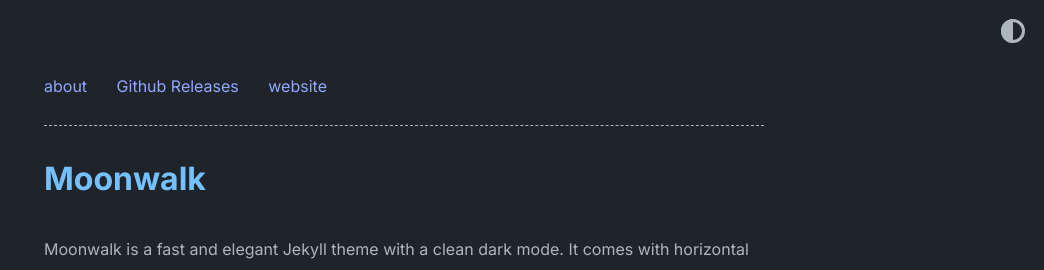
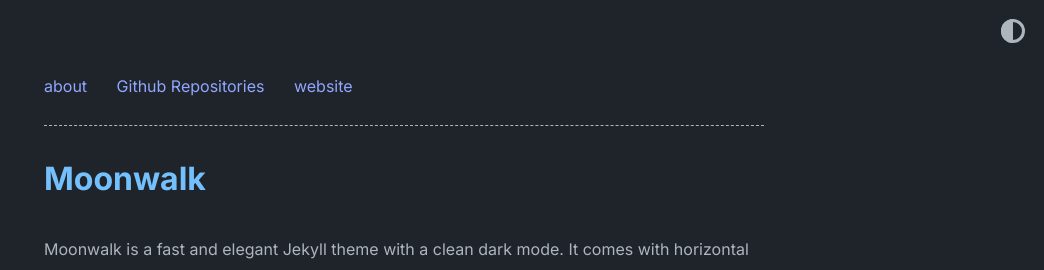
Before and after one commit to stackbit-projects/devilsdesigns-33adc, a Jekyll site: the page built from index.md, in a window 1280 px wide. Shown: the top 270 px of the page, without its empty margins (236-1280 px from the left). Built offline with Jekyll 4.4.1, drawn with Linux system fonts in a browser that asks for light colours.

Commit message:
home.yml: updated title in navbar_entries

```diff
--- a/_data/home.yml
+++ b/_data/home.yml
@@ -1,7 +1,7 @@
 navbar_entries:
   - title: about
     url: about
-  - title: Github Releases
+  - title: Github Repositories
     url: 'https://darkflix.devilsdesigns.net'
   - title: website
     url: 'https://www.abhinav.co'
```
